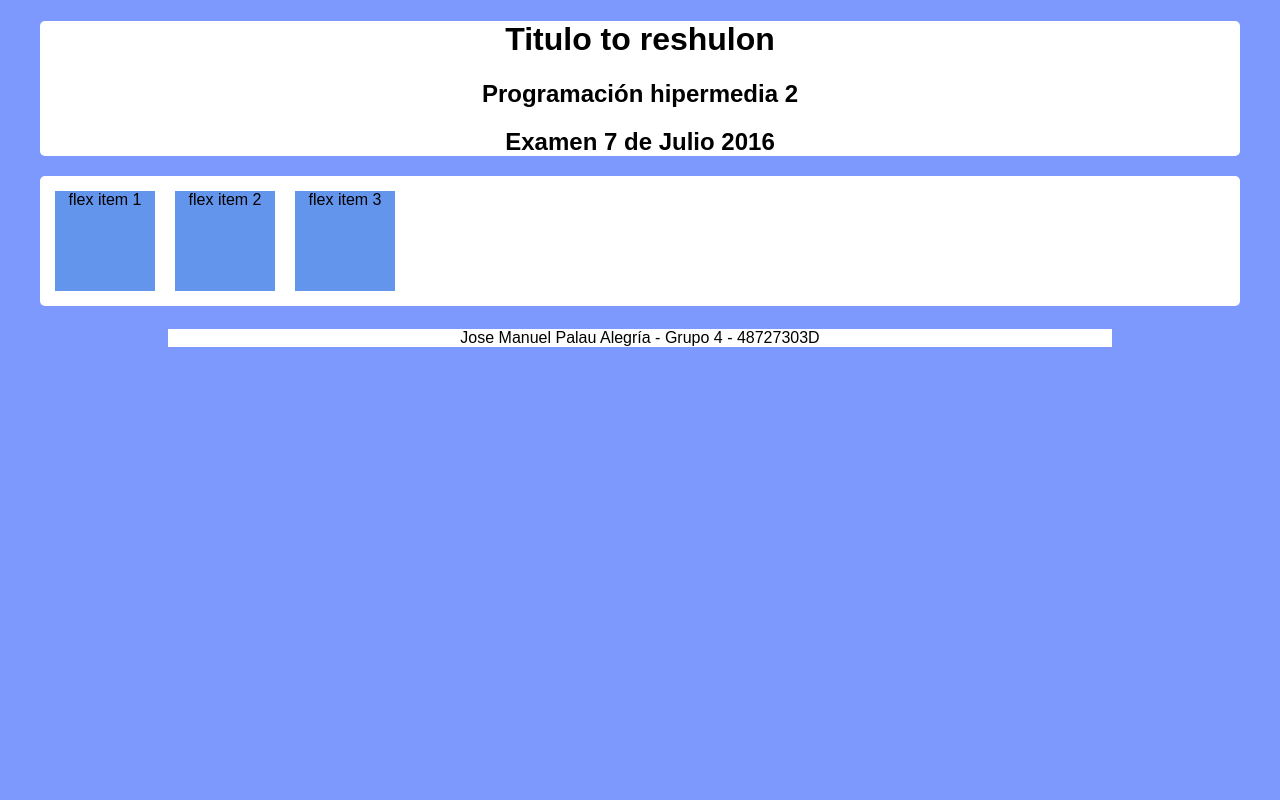
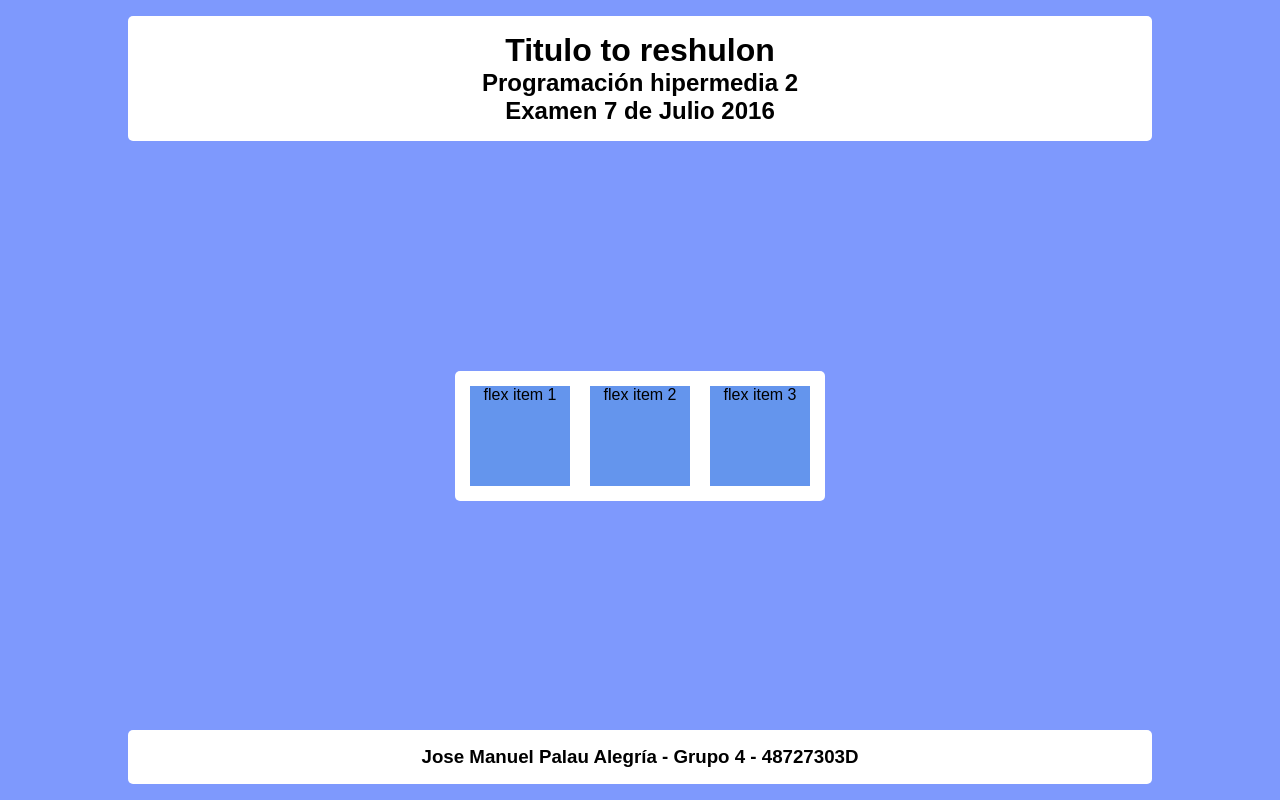
Before and after one commit to PalGria/Plantilla, a PHP site: page /otra_pagina.html in a window 1280 px wide. Run offline with PHP 8.4, Linux system fonts and the light colour scheme.

Commit message:
VAMOH A CENTRARNOH
Centrados los elementos horizontalmente. En el caso del contenido,
también verticalmente. Además, el footer se muestra siempre en la parte
inferior de la pantalla.

```diff
--- a/estilos.css
+++ b/estilos.css
@@ -1,19 +1,60 @@
-body{
+*
+{
+	margin: 0px;
+	padding: 0px;
+	box-sizing: border-box;
+}
+
+body
+{
+	min-height: 100vh; /* Footer push */
   background: #7E99FD; /* For browsers that do not support gradients */
   font-family: sans-serif;
 
+	display: -webkit-flex;
+	display: flex;
+	flex-direction: column;
+	align-items: center;
+	justify-content: center;
 }
-header{
+
+
+header
+{
+	width: 100%;
+	padding: 1em;
 	text-align:center;
 	background-color: white;
-  border-radius: 5px;
+	/*border-radius: 5px;*/
+}
 
+
+div.content-wrap
+{
+	display: -webkit-flex;
+	display: flex;
+	justify-content: center;
+	flex: 1; /* Footer push */
 }
-footer{
+
+
+main
+{
+	display: -webkit-flex;
+	display: flex;
+	flex-direction: row;
+	justify-content: center;
+	align-items: center;
+}
+
+
+footer
+{
+	width: 100%;
+	padding: 1em;
 	text-align:center;
 	background-color: white;
 	text-align:center;
-
 }
 
 section{
@@ -41,31 +82,40 @@ a{
 .flex-container {
     display: -webkit-flex;
     display: flex;
+
+    align-items: center;
+    justify-content: center;
 }
 
-.flex-item {
+.flex-item
+{
 	background-color: cornflowerblue;
 	width: 100px;
 	height: 100px;
 	margin: 10px;
 }
-@media (min-width: 550px) {
+
+
+@media (min-width: 550px)
+{
+	body
+	{
+		padding: 1em 10%;
+	}
+
+	header, footer
+	{
+		border-radius: 5px;
+	}
 
   section
   {
 		margin-left: 2em;
 		margin-right: 2em;
   }
-  #mvp{
+
+  #mvp
+  {
       margin-bottom: 1em;
   }
-  header{
-    margin-left: 2em;
-    margin-right: 2em;
-
 }
-  footer{
-    margin-left: 10em;
-    margin-right: 10em;
-  }
-}
--- a/otra_pagina.html
+++ b/otra_pagina.html
@@ -7,25 +7,25 @@
 		<script type="text/javascript" src="funciones.js"></script>
 	</head>
 	<body>
-
 		<header>
-	 <h1> Titulo to reshulon</h1>
-	 <h2> Programación hipermedia 2 </h2>
-	 <h2> Examen 7 de Julio 2016 </h2>
+			<h1>Titulo to reshulon</h1>
+			<h2>Programación hipermedia 2</h2>
+			<h2>Examen 7 de Julio 2016</h2>
 		</header>
+		<div class="content-wrap">
+			<main>
 			 <section>
-
 				<div class="flex-container">
 					<div class="flex-item">flex item 1</div>
 					<div class="flex-item">flex item 2</div>
 					<div class="flex-item">flex item 3</div>
 				</div>
-
-
 			</section>
 			<br>
-
-	<footer> Jose Manuel Palau Alegría - Grupo 4 - 48727303D </footer>
-
+			</main>
+		</div>
+		<footer>
+			<h3>Jose Manuel Palau Alegría - Grupo 4 - 48727303D</h3>
+		</footer>
 	</body>
 </html>
```
Also changed, not shown: index.html (+10 -7 lines). Lines whose indentation alone changed are shown as unchanged.
